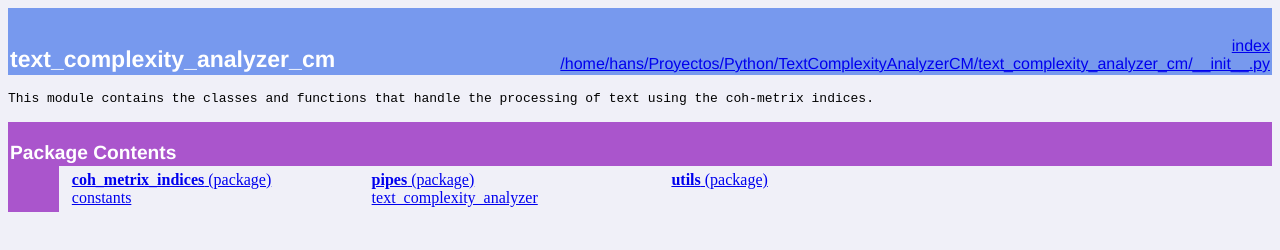
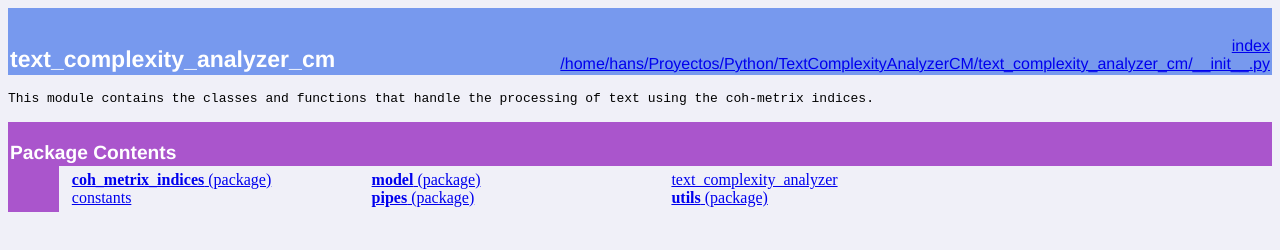
Before and after one commit to Hans03430/TextComplexityAnalyzerCM, a plain HTML site: page docs/index.html in a window 1280 px wide. Drawn offline with Linux system fonts and the light colour scheme.

Commit message:
Added documentation.

```diff
--- a/docs/index.html
+++ b/docs/index.html
@@ -19,8 +19,9 @@
 <tr><td bgcolor="#aa55cc"><tt>&nbsp;&nbsp;&nbsp;&nbsp;&nbsp;&nbsp;</tt></td><td>&nbsp;</td>
 <td width="100%"><table width="100%" summary="list"><tr><td width="25%" valign=top><a href="text_complexity_analyzer_cm.coh_metrix_indices.html"><strong>coh_metrix_indices</strong>&nbsp;(package)</a><br>
 <a href="text_complexity_analyzer_cm.constants.html">constants</a><br>
-</td><td width="25%" valign=top><a href="text_complexity_analyzer_cm.pipes.html"><strong>pipes</strong>&nbsp;(package)</a><br>
-<a href="text_complexity_analyzer_cm.text_complexity_analyzer.html">text_complexity_analyzer</a><br>
-</td><td width="25%" valign=top><a href="text_complexity_analyzer_cm.utils.html"><strong>utils</strong>&nbsp;(package)</a><br>
+</td><td width="25%" valign=top><a href="text_complexity_analyzer_cm.model.html"><strong>model</strong>&nbsp;(package)</a><br>
+<a href="text_complexity_analyzer_cm.pipes.html"><strong>pipes</strong>&nbsp;(package)</a><br>
+</td><td width="25%" valign=top><a href="text_complexity_analyzer_cm.text_complexity_analyzer.html">text_complexity_analyzer</a><br>
+<a href="text_complexity_analyzer_cm.utils.html"><strong>utils</strong>&nbsp;(package)</a><br>
 </td><td width="25%" valign=top></td></tr></table></td></tr></table>
 </body></html>
```
